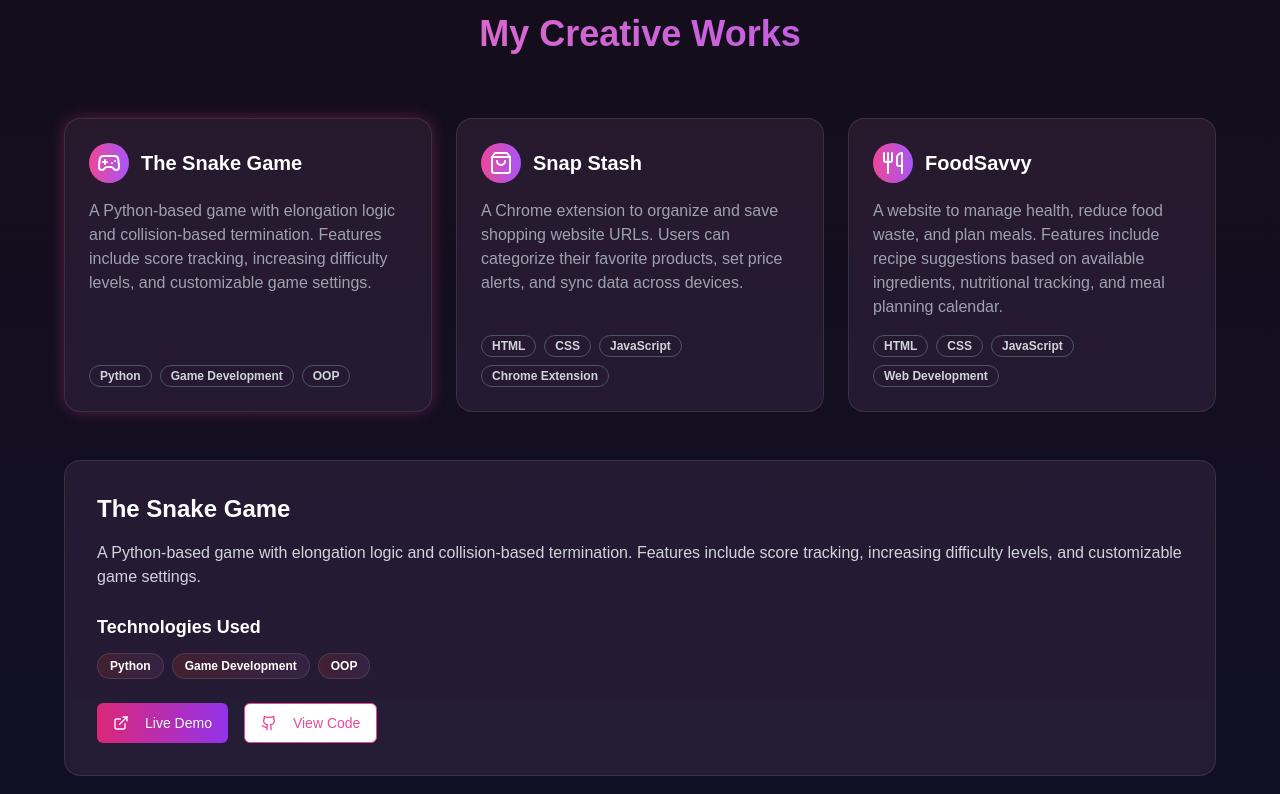
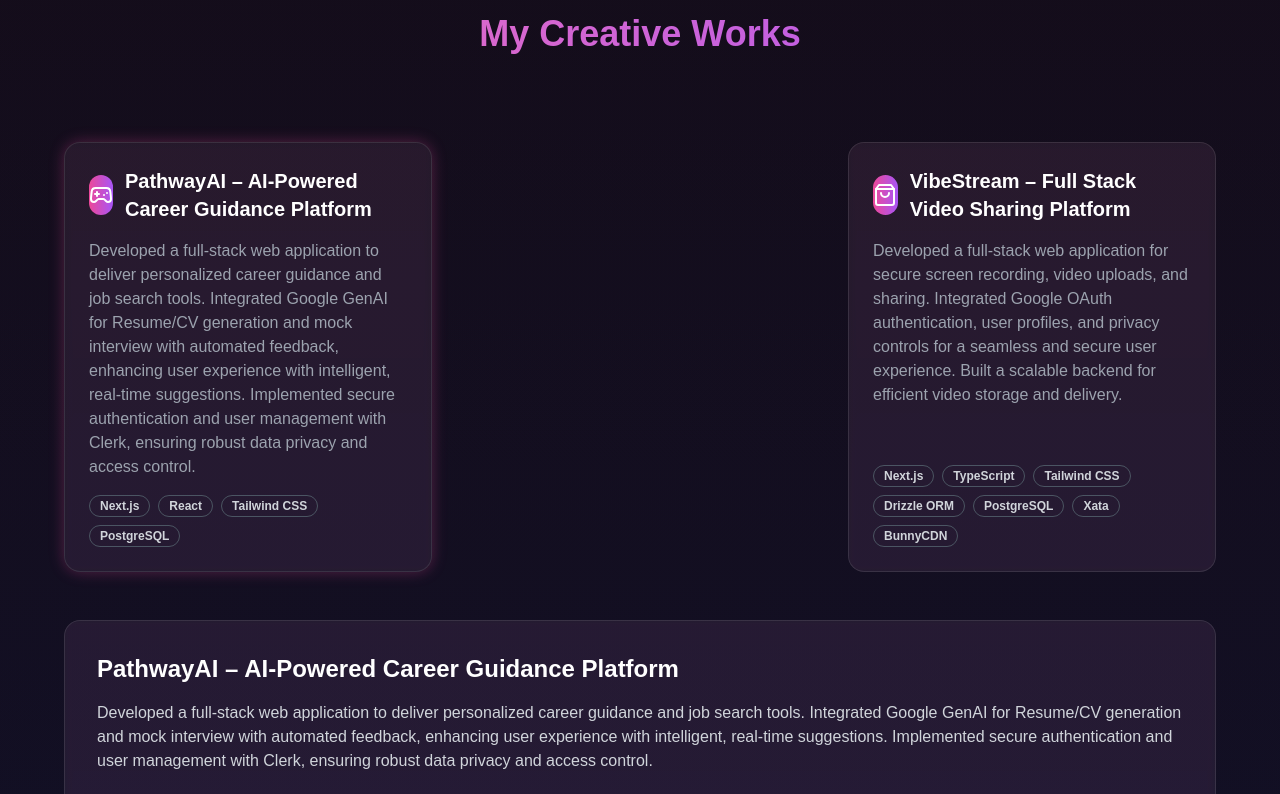
Before and after one commit to Manasvee16/jr-portfolio, a Next.js app: page / in a window 1280 px wide. Shown: the part 4106-4900 px from the top of the page. Built offline with nearby package versions, Linux system fonts and the light colour scheme.

Commit message:
Update projects-section.tsx

```diff
--- a/components/projects-section.tsx
+++ b/components/projects-section.tsx
@@ -18,33 +18,21 @@ export function ProjectsSection() {
   const projects = [
     {
       id: 1,
-      title: "The Snake Game",
+      title: "PathwayAI – AI-Powered Career Guidance Platform",
       description:
-        "A Python-based game with elongation logic and collision-based termination. Features include score tracking, increasing difficulty levels, and customizable game settings.",
+        "Developed a full-stack web application to deliver personalized career guidance and job search tools. Integrated Google GenAI for Resume/CV generation and mock interview with automated feedback, enhancing user experience with intelligent, real-time suggestions. Implemented secure authentication and user management with Clerk, ensuring robust data privacy and access control.",
       icon: <Gamepad2 className="h-6 w-6" />,
-      tags: ["Python", "Game Development", "OOP"],
-      link: "https://example.com/snake-game",
-      github: "https://github.com/username/snake-game",
+      tags: ["Next.js", "React", "Tailwind CSS", "PostgreSQL"],
+      link: "https://pathway-ai-sand.vercel.app/",
     },
     {
       id: 2,
-      title: "Snap Stash",
+      title: "VibeStream – Full Stack Video Sharing Platform",
       description:
-        "A Chrome extension to organize and save shopping website URLs. Users can categorize their favorite products, set price alerts, and sync data across devices.",
+        "Developed a full-stack web application for secure screen recording, video uploads, and sharing. Integrated Google OAuth authentication, user profiles, and privacy controls for a seamless and secure user experience. Built a scalable backend for efficient video storage and delivery.",
       icon: <ShoppingBag className="h-6 w-6" />,
-      tags: ["HTML", "CSS", "JavaScript", "Chrome Extension"],
-      link: "https://example.com/snap-stash",
-      github: "https://github.com/username/snap-stash",
-    },
-    {
-      id: 3,
-      title: "FoodSavvy",
-      description:
-        "A website to manage health, reduce food waste, and plan meals. Features include recipe suggestions based on available ingredients, nutritional tracking, and meal planning calendar.",
-      icon: <Utensils className="h-6 w-6" />,
-      tags: ["HTML", "CSS", "JavaScript", "Web Development"],
-      link: "https://example.com/food-savvy",
-      github: "https://github.com/username/food-savvy",
+      tags: ["Next.js", "TypeScript", "Tailwind CSS", "Drizzle ORM", "PostgreSQL", "Xata", "BunnyCDN"],
+      link: "https://vibe-stream-eight.vercel.app/",
     },
   ]
 
@@ -70,6 +58,9 @@ export function ProjectsSection() {
         </motion.div>
 
         <div className="grid grid-cols-1 md:grid-cols-3 gap-6 mb-12">
+          {projects.length === 2 ? (
+            <>
+              <div className="hidden md:block" />
               {projects.map((project, index) => (
                 <motion.div
                   key={project.id}
@@ -78,7 +69,8 @@ export function ProjectsSection() {
                   viewport={{ once: true, margin: "-100px" }}
                   transition={{ duration: 0.5, delay: 0.2 + index * 0.1 }}
                   variants={fadeIn}
-              className={`cursor-pointer group`}
+                  className="cursor-pointer group md:col-span-1"
+                  style={{ gridColumn: index === 0 ? 1 : 3 }}
                   onClick={() => setActiveProject(index)}
                 >
                   <div
@@ -107,6 +99,46 @@ export function ProjectsSection() {
                   </div>
                 </motion.div>
               ))}
+            </>
+          ) : (
+            projects.map((project, index) => (
+              <motion.div
+                key={project.id}
+                initial="hidden"
+                whileInView="visible"
+                viewport={{ once: true, margin: "-100px" }}
+                transition={{ duration: 0.5, delay: 0.2 + index * 0.1 }}
+                variants={fadeIn}
+                className="cursor-pointer group"
+                onClick={() => setActiveProject(index)}
+              >
+                <div
+                  className={`bg-white/5 backdrop-blur-sm rounded-2xl p-6 border border-white/10 transition-all duration-300 h-full flex flex-col ${
+                    activeProject === index
+                      ? "border-pink-500/50 shadow-[0_0_15px_rgba(236,72,153,0.3)]"
+                      : "hover:border-pink-500/30 hover:shadow-[0_0_10px_rgba(236,72,153,0.2)]"
+                  }`}
+                >
+                  <div className="flex items-center mb-4">
+                    <div className="h-10 w-10 rounded-full bg-gradient-to-r from-pink-500 to-purple-500 flex items-center justify-center mr-3">
+                      {project.icon}
+                    </div>
+                    <h3 className="text-xl font-bold text-white">{project.title}</h3>
+                  </div>
+
+                  <p className="text-gray-400 mb-4">{project.description}</p>
+
+                  <div className="flex flex-wrap gap-2 mt-auto">
+                    {project.tags.map((tag) => (
+                      <Badge key={tag} variant="outline" className="text-xs text-gray-300 border-gray-600">
+                        {tag}
+                      </Badge>
+                    ))}
+                  </div>
+                </div>
+              </motion.div>
+            ))
+          )}
         </div>
 
         <motion.div
@@ -142,11 +174,6 @@ export function ProjectsSection() {
                   <ExternalLink className="h-4 w-4 mr-2" /> Live Demo
                 </Button>
               </Link>
-              <Link href={projects[activeProject].github} target="_blank" rel="noopener noreferrer">
-                <Button variant="outline" className="border-pink-500 text-pink-500 hover:bg-pink-500/10">
-                  <Github className="h-4 w-4 mr-2" /> View Code
-                </Button>
-              </Link>
             </div>
           </div>
         </motion.div>
```
Lines whose indentation alone changed are shown as unchanged.
